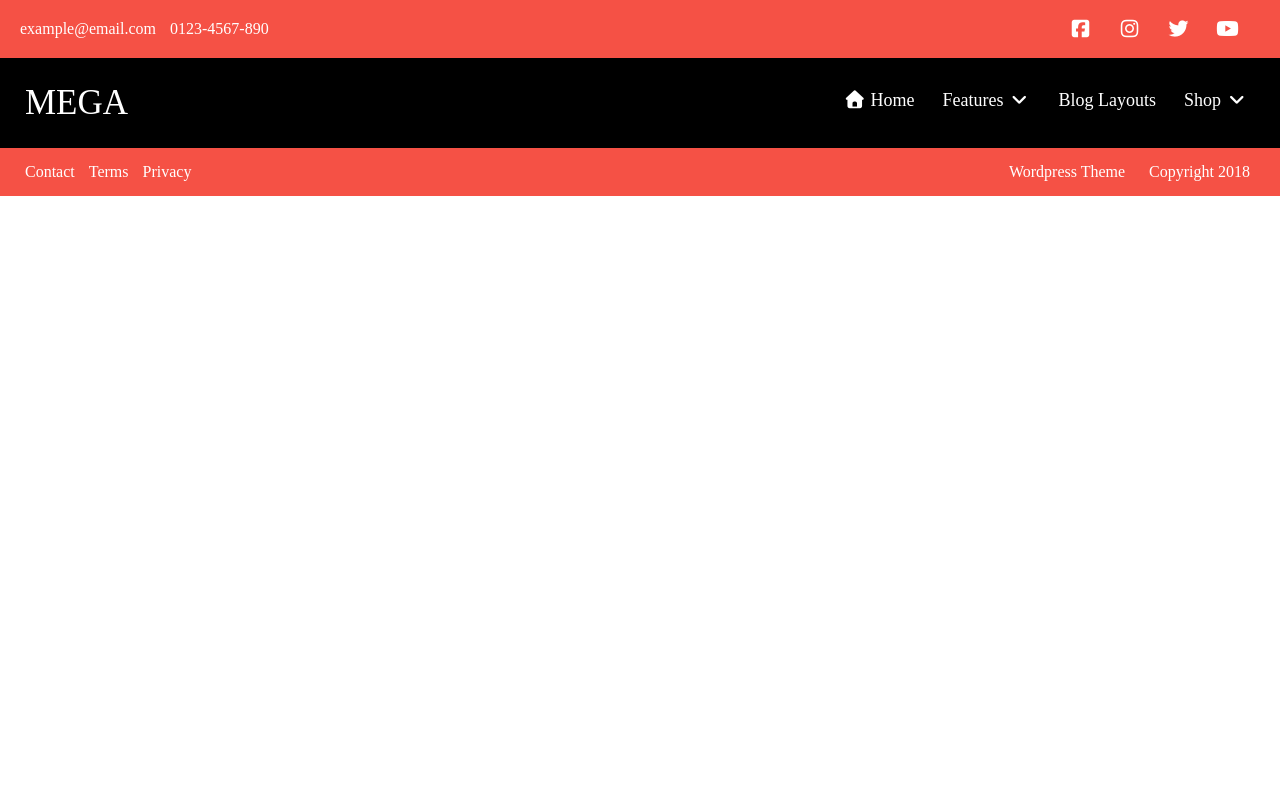
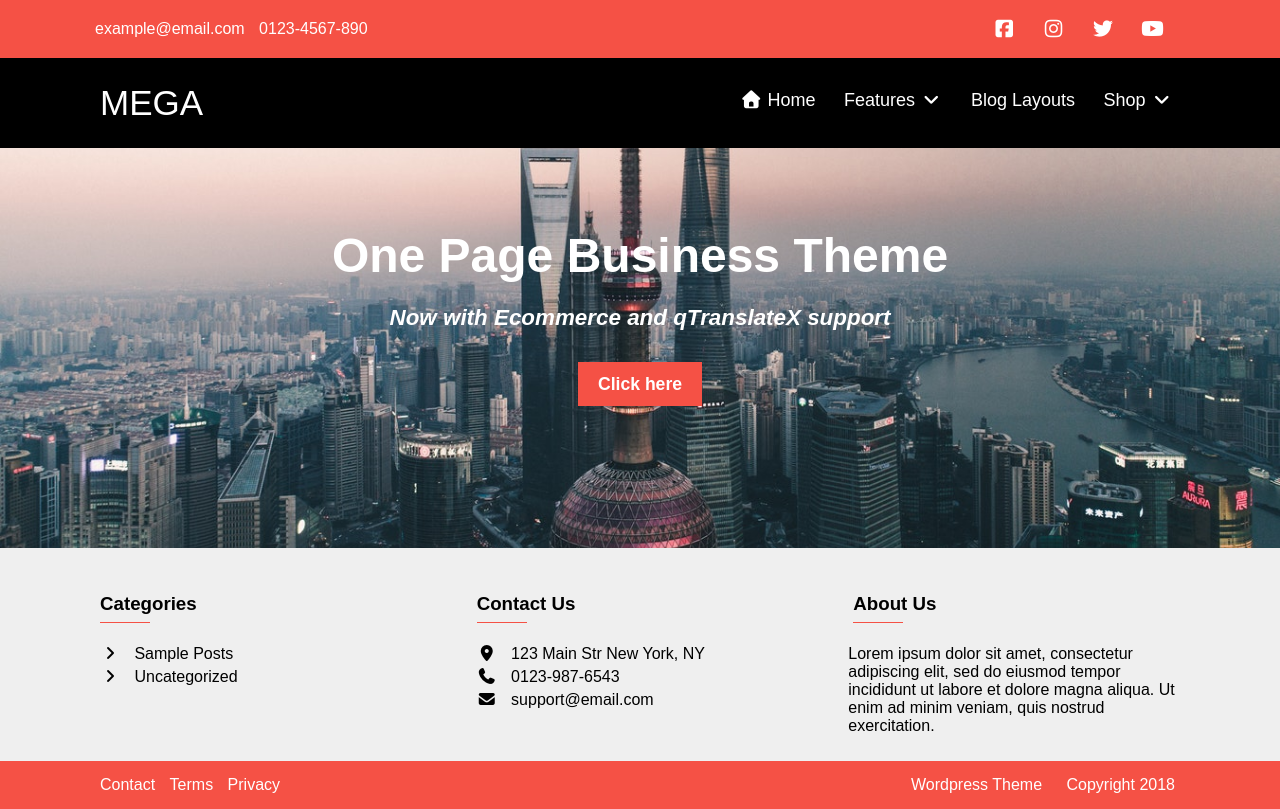
Before and after one commit to cemeygi/example-project, a plain HTML site: page index.html in a window 1280 px wide. Drawn offline with Linux system fonts and the light colour scheme.

Commit message:
container & image added, footer categories developed

```diff
--- a/index.html
+++ b/index.html
@@ -7,6 +7,7 @@
 <body>
     <!-- HEADER -->
     <header>
+        <div class="container">
             <div id="header-info">
                 <span>example@email.com</span>
                 <span>0123-4567-890</span>
@@ -18,9 +19,11 @@
                 <span class="fab fa-youtube fa-lg"></span>
             </div>
             <div class="clear-float"></div>
+        </div>
     </header>
     <!-- NAVIGATION BAR -->
     <nav>
+        <div class="container">
             <a href="javascript:void(0)" id="logo">MEGA</a>
             <ul class="navbar">
                 <li><a href="javascript:void(0)"><i class="fas fa-home"></i> Home</a></li>
@@ -29,8 +32,45 @@
                 <li><a href="javascript:void(0)">Shop <i class="fas fa-angle-down"></i></a></li>
             </ul>
             <div class="clear-float"></div>
+        </div>
     </nav>
+    <main>
+        <div id="main-image" title="Free Image from Unsplash">
+            <h1>One Page Business Theme</h1>
+            <p>Now with Ecommerce and qTranslateX support</p>
+            <a href="javascript:void(0)">Click here</a>
+        </div>
+    </main>
+    <!-- Categories -->
+    <div id="categories">
+        <div class="container">
+            <div class="categories-list">
+                <h3>Categories</h3>
+                <ul>
+                    <li><i class="fas fa-angle-right"></i> Sample Posts</li>
+                    <li><i class="fas fa-angle-right"></i> Uncategorized</li>
+                </ul>
+            </div>
+            <div class="categories-list">
+                <h3>Contact Us</h3>
+                <ul>
+                    <li><i class="fas fa-map-marker-alt"></i> 123 Main Str New York, NY</li>
+                    <li><i class="fas fa-phone"></i> 0123-987-6543</li>
+                    <li><i class="fas fa-envelope"></i> support@email.com</li>
+                </ul>
+            </div>
+            <div class="categories-list">
+                <h3>About Us</h3>
+                <p>
+                    Lorem ipsum dolor sit amet, consectetur adipiscing elit, sed do eiusmod tempor incididunt ut labore et dolore magna aliqua. Ut enim ad minim veniam, quis nostrud exercitation.
+                </p>
+            </div>
+        </div>
+    </div>
+    <!-- FOOTER -->
     <footer>
+        <div class="container">
+            <!-- Copyright -->
             <div id="copyright">
                 <ul>
                     <li>Contact</li>
@@ -43,6 +83,7 @@
                 </p>
              </div>
              <div class="clear-float"></div>
+        </div>
     </footer>
 </body>
 </html>
--- a/index.scss
+++ b/index.scss
@@ -1,7 +1,12 @@
 body {
     margin: 0;
+    font-family: Arial, Helvetica, sans-serif;
     .clear-float {
         clear: both;
+    }
+    .container {
+        max-width: 1130px;
+        margin: 0 auto;
     }
     header {
         background: #F55145;
@@ -54,6 +59,84 @@ body {
             }
         }
     }
+    main {
+        #main-image {
+            max-width: 100%;
+            height: 400px;
+            background-image: url('./photo-1530810369064-40df824c4f36.jpeg');
+            background-repeat: no-repeat;
+            background-size: cover;
+            background-position: 100% 70%;
+            text-align: center;
+            color: white;
+            font-weight: bold;
+            h1 {
+                position: relative;
+                margin: 0;
+                top: 20%;
+                font-size: 3em;
+            }
+            p {
+                position: relative;
+                top: 20%;
+                font-size: 1.4em;
+                font-style: italic;
+            }
+            a {
+                color: white;
+                text-decoration: none;
+                position: relative;
+                top: 100px;
+                font-size: 1.1em;
+                padding: 12px 20px;
+                background: #F55145;
+                &:hover {
+                    background: #DC483E;
+                }
+            }
+        }
+    }
+    #categories {
+        padding: 40px 0 10px;
+        background: #efefef;
+        color: black;
+        display: table;
+        width: 100%;
+        .categories-list {
+            display: table-cell;
+            height: 100px;
+            width: 33%;
+            padding-left: 20px;
+            h3 {
+                margin: 5px 5px 30px 5px;
+                position: relative;
+                &:after {
+                    content: "";
+                    height: 0px;
+                    width: 50px;
+                    position: absolute;
+                    bottom: -8px;
+                    left: 0;
+                    margin-left: 0px;
+                    border-bottom: 1px solid #F55145;
+                }
+            }
+            ul {
+                padding: 0;
+                list-style-type: none;
+                margin: 5px;
+                li {
+                    margin-bottom: 5px;
+                    i {
+                        margin-right: 10px;
+                    }
+                }
+            }
+            p {
+                padding-right: 30px;
+            }
+        }
+    }
     footer {
         background: #F55145;
         color: white;
```
Also changed, not shown: index.css, photo-1530810369064-40df824c4f36.jpeg (added), 1 other file. Lines whose indentation alone changed are shown as unchanged.
